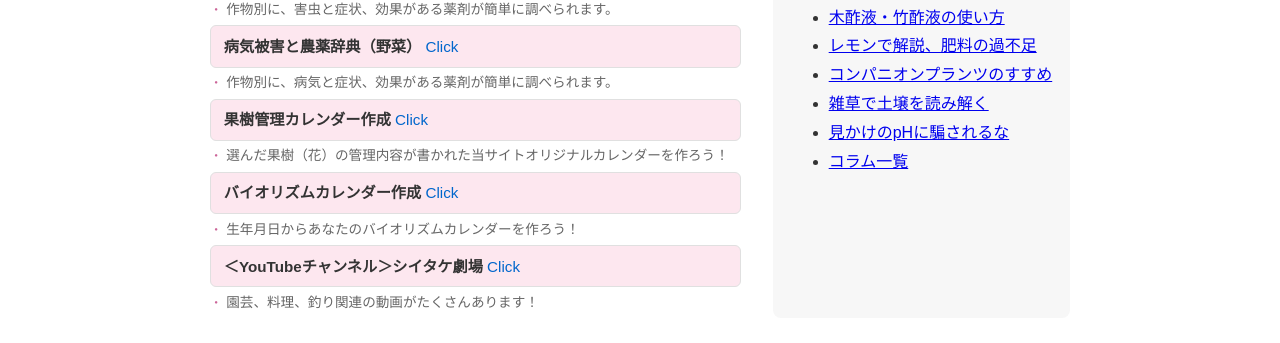
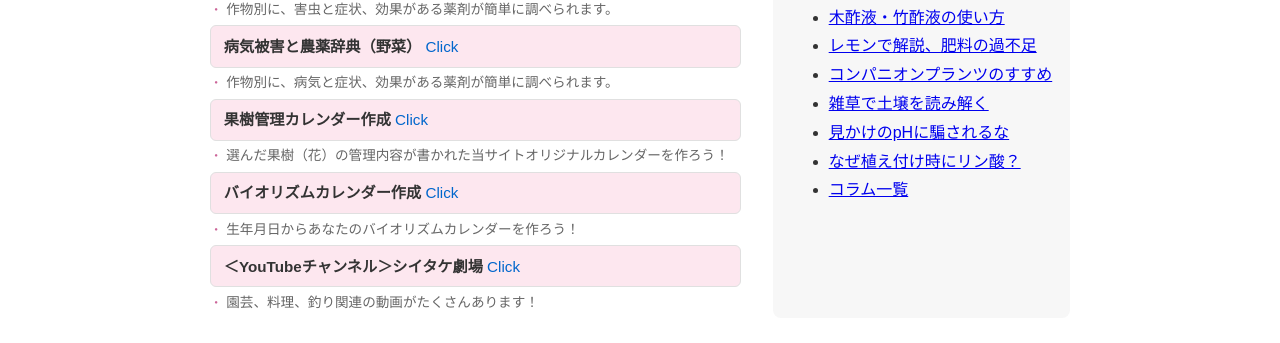
Before and after one commit to shiitake-garden/shiitake-garden.github.io, a Jekyll site: the page built from index.html, in a window 1280 px wide. Shown: the part 1623-1966 px from the top of the page. Built offline with Jekyll 4.4.1, drawn with Linux system fonts in a browser that asks for light colours.

Commit message:
Update index.html

```diff
--- a/index.html
+++ b/index.html
@@ -120,6 +120,7 @@ title: カルティベーションラボ
       <li><a href="/column/column_companionplants.html">コンパニオンプランツのすすめ</a></li>
       <li><a href="/column/column_zassou_tuti.html">雑草で土壌を読み解く</a></li>
       <li><a href="/column/column_ph_henka.html">見かけのpHに騙されるな</a></li>
+      <li><a href="/column/column_rin.html">なぜ植え付け時にリン酸？</a></li>
       <li><a href="/column/index.html">コラム一覧</a></li>
     </ul>
   </aside>
```
